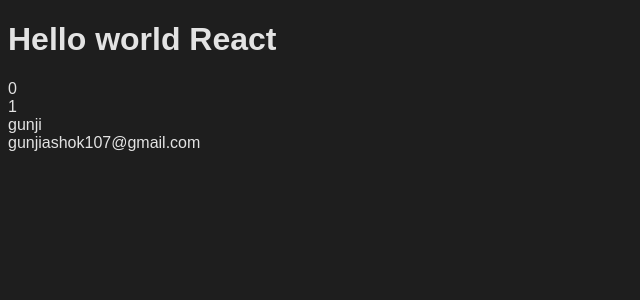
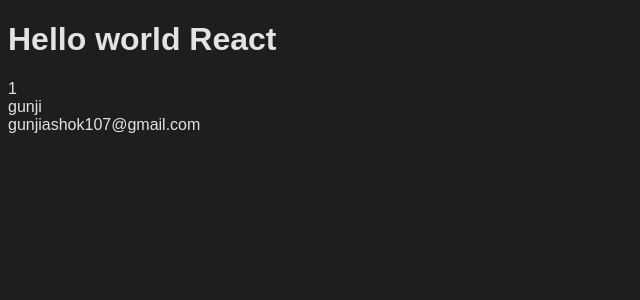
Before and after one commit to Ashokgunji0202/express_projects, a React (Vite) app in the folder pratice_1/: page / in a window 1280 px wide. Shown: the top 300 px of the page, without its empty margins (0-640 px from the left). Built offline with nearby package versions, Linux system fonts and the light colour scheme.

Commit message:
add changes

```diff
--- a/pratice_1/src/components/reactContext/PostContainerButton.jsx
+++ b/pratice_1/src/components/reactContext/PostContainerButton.jsx
@@ -3,7 +3,7 @@
 
 const PostContainerButton = ({data}) => {
 
-  const use = React.useContext(UserContext)
+  const use = useContext(UserContext)
   return (
     <div>
         {use.id}
--- a/pratice_1/src/components/utils/contexts/UserContext.js
+++ b/pratice_1/src/components/utils/contexts/UserContext.js
@@ -2,7 +2,7 @@
 
 import{createContext} from 'react'
 export const UserContext=createContext({
-    id:0,
+    id:``,
     username:'',
     email:'',
     displayname:''
```
Also changed, not shown: pratice_1/src/App.jsx (+5 -5 lines).
